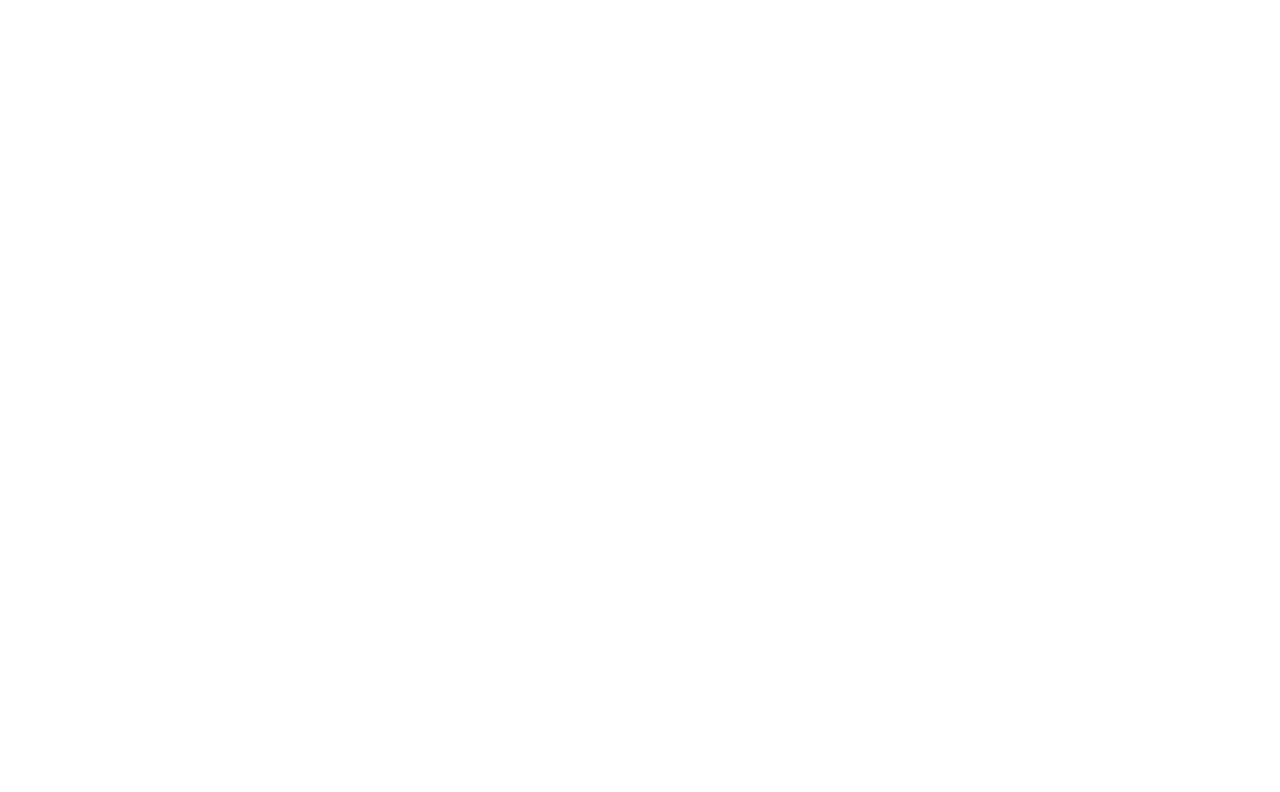
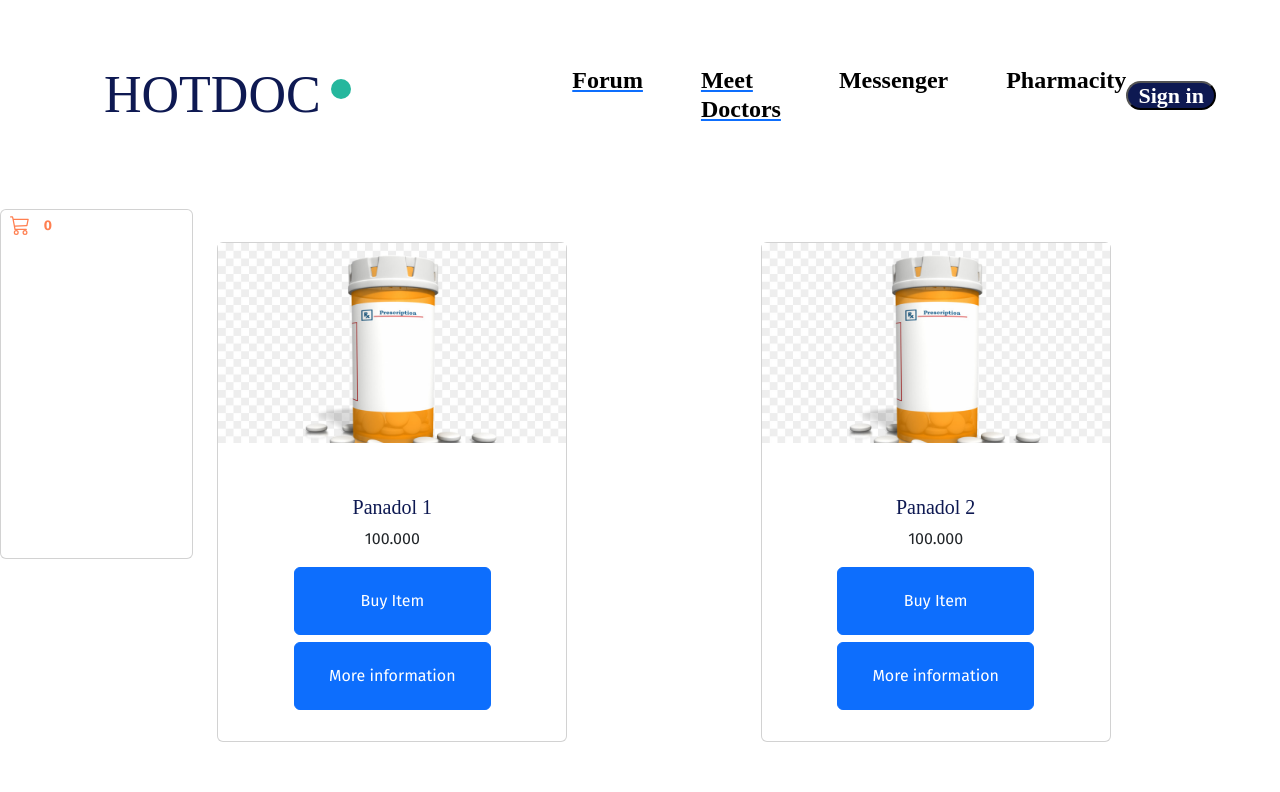
Before and after one commit to Tamkieu4299/MERN_HotDoc_Client, a React (Create React App) app: page /drugstore in a window 1280 px wide. Before the commit this address had no page. Shown: the top 792 px of the page. Built offline with nearby package versions, Linux system fonts and the light colour scheme.

Commit message:
first push for drugstore

```diff
--- a/package.json
+++ b/package.json
@@ -12,6 +12,8 @@
     "dayjs": "^1.11.4",
     "lodash-es": "^4.17.21",
     "react": "^18.2.0",
+    "react-bootstrap": "^2.5.0",
+    "react-bootstrap-icons": "^1.8.4",
     "react-calendar": "^3.7.0",
     "react-dom": "^18.2.0",
     "react-router-dom": "^6.3.0",
--- a/src/App.js
+++ b/src/App.js
@@ -11,6 +11,7 @@
 import PatientProfilePage from "./pages/PatientProfilePage/PatientProfilePage";
 import TodoPage from "./pages/TodoPage/TodoPage";
 import DetailBlog from "./components/blog/DetailBlog";
+import Drugstore from "./pages/drugstore/Drugstore";
 
 function App() {
     const { user } = useContext(AuthContext);
@@ -45,6 +46,7 @@
                 />
                 <Route path="/todo" element={<TodoPage />} />
                 <Route path="/detail-blog/:id" element={<DetailBlog />} />
+                <Route path="/drugstore" element={<Drugstore />} />
             </Routes>
         </Router>
     );
--- /dev/null
+++ b/src/pages/drugstore/Drugstore.css
@@ -0,0 +1,61 @@
+.drugList {
+    margin: 50px !important;
+    display: flex;
+    justify-content: space-around;
+    gap :150px;
+}
+
+.cardTitle {
+    margin-left: 0px;
+    /* font-size: 1.2rem; */
+}
+
+/* image */
+.drugImage {
+    background-image: url("../../../public/assets/imgs/drugstore/drug.jpg");
+    background-size: cover;
+    height: 200px;
+    width: 100%;
+    margin-bottom: 15%;
+}
+
+/* Filter CSS */
+.col-filter {
+    margin-top: 0.5%;
+}
+
+/* Drug Item CSS */
+.col-item {
+    text-align: center;
+    text: #000000;
+}
+
+.productWrapper > .container {
+    margin: 0px 50px;
+}
+
+.productItem {
+    text-align: center;
+    margin-top: 10%;
+    border-radius: 5%;
+}
+
+.productItem > .card-body {
+    padding: 0px;
+}
+
+.infoBtn {
+    margin-top: 2%;
+    background-color: #B494FF;
+    width: 197px;
+    height: 68px;
+    border-radius: 40px;
+}
+
+.buyBtn {
+    /* margin-top: 8%; */
+    background-color: #FFBB6D;
+    width: 197px;
+    height: 68px;
+    border-radius: 40px;
+}
--- /dev/null
+++ b/src/pages/drugstore/Drugstore.js
@@ -0,0 +1,43 @@
+import React, { useContext } from "react";
+import { Button, Card, ThemeProvider, Container, Row, Col } from "react-bootstrap";
+// import { Cart2, Cart3 } from 'react-bootstrap-icons';
+// import { useState } from "react";
+import Navbar from "../../components/navbar/Navbar";
+import "./Drugstore.css";
+import { proto } from './data';
+import ProductContextProvider from "./productContext";
+import ProductItem from "./ProductItem";
+import QuantityButton from "./QuantityButton";
+
+// const { products } = useContext(ProductContext);
+const Drugstore = () => {
+    const generateItem = () => {
+        return proto.map((item) =>
+            <ProductItem  drugItem={item} />
+    );
+    };
+    return (
+    <>
+        <Navbar />
+            <ProductContextProvider>
+                <Row className="">
+                <Col className="col-filter d-flex justify-content-center" lg="2">
+                    <Card className="productItem " style={{ width: 250, height: 350}}>
+                        <div>
+                            <QuantityButton></QuantityButton>
+                        </div>
+
+                    </Card>
+                </Col>
+                <Col className="col-druglist" lg="10">
+                    <Row className="drugDisplay">
+                        {generateItem()}
+                    </Row>
+                </Col>
+                </Row>
+            </ProductContextProvider>
+    </>
+    );
+};
+
+export default Drugstore;
--- /dev/null
+++ b/src/pages/drugstore/ProductItem/index.js
@@ -0,0 +1,44 @@
+import React from "react";
+import { useContext } from "react";
+import { Button, Card, Col } from "react-bootstrap";
+import { ProductContext } from "../productContext";
+// import "";
+
+const ProductItem = (props) => {
+    const { dispatch } = useContext(ProductContext);
+    const item = props.drugItem;
+    return  <Col>
+                <Card className="productItem " style={{ width: 350, height: 500}}>
+                    <Card.Body>
+                        <div className="drugImage"/>
+                        <Card.Title className="cardTitle">{item.drugName}</Card.Title>
+                        <Card.Text>
+                            {item.price}
+                        </Card.Text>
+                        <div className="drugCardbtn">
+                            <Button className="buyBtn"
+                                onClick={ e => {
+                                    e.preventDefault();
+                                    const chosenItem = {
+                                        id: item.id,
+                                        name: item.drugName,
+                                        price: item.price,
+                                    };
+                                    const actionCart = {
+                                        actionType: 'ADD_PRODUCT_TO_CART',
+                                        chosenItem,
+                                    };
+                                    dispatch(actionCart);
+                                }}
+                                    >
+                                    Buy Item
+                            </Button>
+                            <Button className="infoBtn">
+                            More information
+                            </Button>
+                        </div>
+                    </Card.Body>
+                </Card>
+            </Col>
+}
+export default ProductItem;
--- /dev/null
+++ b/src/pages/drugstore/QuantityButton/index.js
@@ -0,0 +1,24 @@
+import React, { useContext } from 'react';
+import { Button, Card, ThemeProvider, Container, Row, Col } from "react-bootstrap";
+import { ProductContext } from '../productContext';
+import { Cart2, Cart3 } from 'react-bootstrap-icons';
+import "../";
+
+
+
+
+const QuantityButton = () => {
+    const { products } = useContext(ProductContext);
+    const productsQuantity = products.length;
+    return (
+             <Button
+                size='sm'
+                variant='outline'
+                style={{ width: 60, display: 'flex', justifyContent: 'space-between' }}
+            >
+                <Cart3 size={20} color='coral' />
+                <strong style={{ color: 'coral' }}>{productsQuantity}</strong>
+            </Button>
+    );
+};
+export default QuantityButton;
--- /dev/null
+++ b/src/pages/drugstore/data.js
@@ -0,0 +1,75 @@
+export const proto =[
+    {
+        id: 1,
+        drugName: "Panadol 1",
+        discrib: "something useful",
+        price: "100.000",
+    },
+    {
+        id: 2,
+        drugName: "Panadol 2",
+        discrib: "something useful",
+        price: "100.000",
+    },
+    {
+        id: 3,
+        drugName: "Panadol 3",
+        discrib: "something useful",
+        price: "100.000",
+    },
+    {
+        id: 4,
+        drugName: "Panadol 4",
+        discrib: "something useful",
+        price: "100.000",
+    },
+    {
+        id: 5,
+        drugName: "Panadol 5",
+        discrib: "something useful",
+        price: "100.000",
+    },
+    {
+        id: 6,
+        drugName: "Panadol 6",
+        discrib: "something useful",
+        price: "100.000",
+    },
+    {
+        id: 1,
+        drugName: "Panadol 1",
+        discrib: "something useful",
+        price: "100.000",
+    },
+    {
+        id: 2,
+        drugName: "Panadol 2",
+        discrib: "something useful",
+        price: "100.000",
+    },
+    {
+        id: 3,
+        drugName: "Panadol 3",
+        discrib: "something useful",
+        price: "100.000",
+    },
+    {
+        id: 4,
+        drugName: "Panadol 4",
+        discrib: "something useful",
+        price: "100.000",
+    },
+    {
+        id: 5,
+        drugName: "Panadol 5",
+        discrib: "something useful",
+        price: "100.000",
+    },
+    {
+        id: 6,
+        drugName: "Panadol 6",
+        discrib: "something useful",
+        price: "100.000",
+    }
+
+];
--- /dev/null
+++ b/src/pages/drugstore/productContext.js
@@ -0,0 +1,12 @@
+import React, { createContext, useReducer } from 'react';
+import { productReducer } from './productReducer';
+
+export const ProductContext = createContext();
+
+const ProductContextProvider = props => {
+    const [products, dispatch] = useReducer(productReducer, []);
+
+    return <ProductContext.Provider value={{ products, dispatch }}>{props.children}</ProductContext.Provider>;
+};
+
+export default ProductContextProvider;
--- /dev/null
+++ b/src/pages/drugstore/productReducer.js
@@ -0,0 +1,13 @@
+export const productReducer = (state, action) => {
+    console.log(action);
+    switch (action.actionType) {
+        case 'ADD_PRODUCT_TO_CART':
+            return [...state, action.chosenItem];
+
+        case 'REMOVE_PRODUCT_FROM_CART':
+            return state.filter(product => product.id !== action.id);
+
+        default:
+            break;
+    }
+};
```
Also changed, not shown: public/assets/imgs/drugstore/drug.jpg (added), 1 other file (tests, documents, lock files or other folders).
